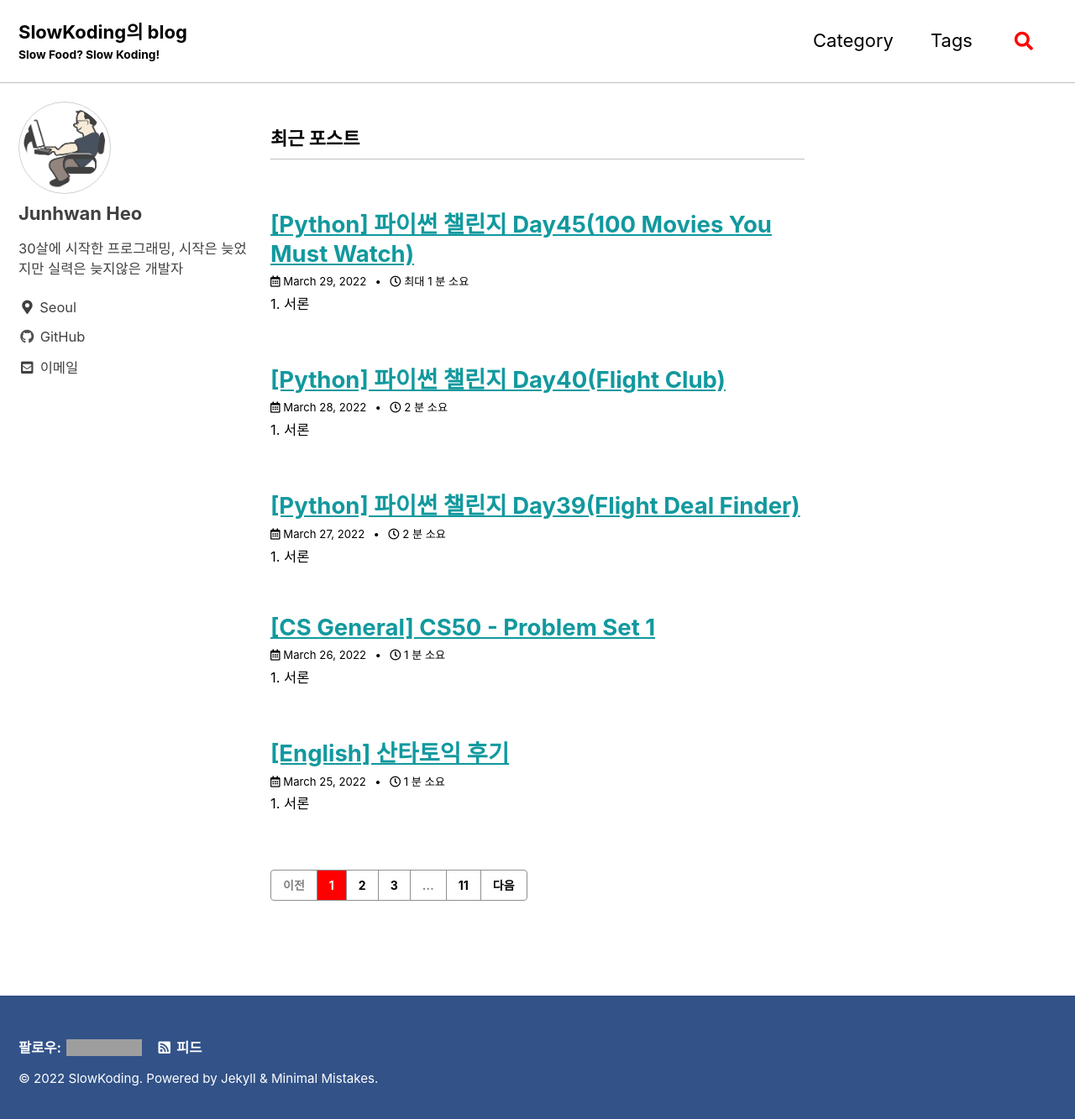
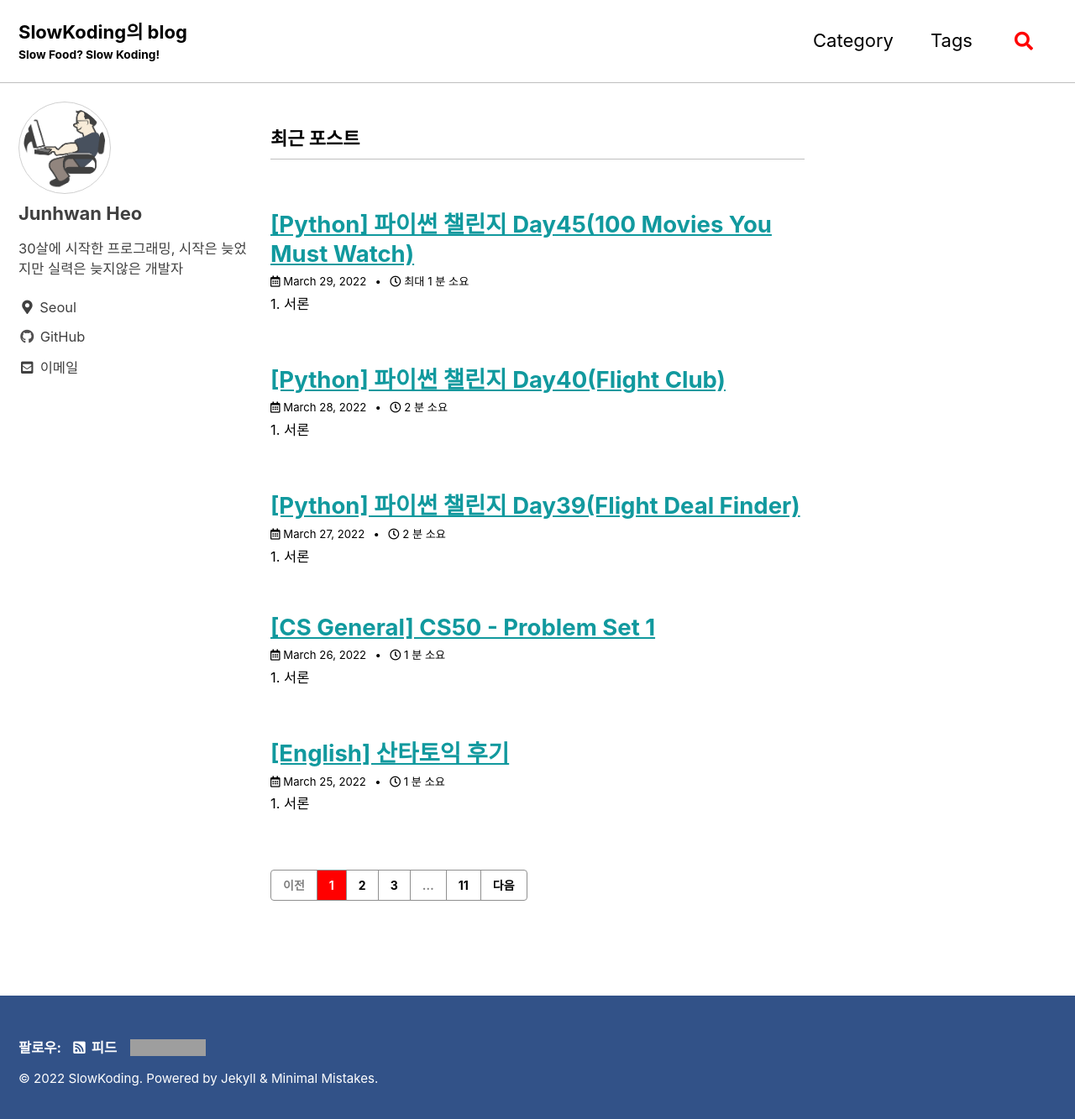
Before and after one commit to slowkoding/slowkoding.github.io, a Jekyll site: the page built from index.html, in a window 1280 px wide and 1341 px high. Shown: the top 1333 px of the window at 84% size. Built offline with Jekyll 4.4.1, drawn with Linux system fonts in a browser that asks for light colours; cached includes are drawn as plain includes; the list of posts is cut into pages by our own code; grey boxes are pictures that could not be loaded.

Commit message:
Update footer.html

```diff
--- a/_includes/footer.html
+++ b/_includes/footer.html
@@ -3,8 +3,6 @@
     {% if site.data.ui-text[site.locale].follow_label %}
       <li><strong>{{ site.data.ui-text[site.locale].follow_label }}</strong></li>
     {% endif %}
-
-    <a href="https://hits.sh/slowkoding.github.io/"><img alt="Hits" src="https://hits.sh/slowkoding.github.io.svg?view=today-total&extraCount=56&color=F6DFEB&labelColor=E4BAD4"/></a>
 
     <!-- {% if site.footer.links %}
       {% for link in site.footer.links %}
@@ -17,6 +15,8 @@
     {% unless site.atom_feed.hide %}
       <li><a href="{% if site.atom_feed.path %}{{ site.atom_feed.path }}{% else %}{{ '/feed.xml' | relative_url }}{% endif %}"><i class="fas fa-fw fa-rss-square" aria-hidden="true"></i> {{ site.data.ui-text[site.locale].feed_label | default: "Feed" }}</a></li>
     {% endunless %}
+
+    <a href="https://hits.sh/slowkoding.github.io/"><img alt="Hits" src="https://hits.sh/slowkoding.github.io.svg?view=today-total&extraCount=56&color=F6DFEB&labelColor=E4BAD4"/></a>
   </ul>
 </div>
 
```
